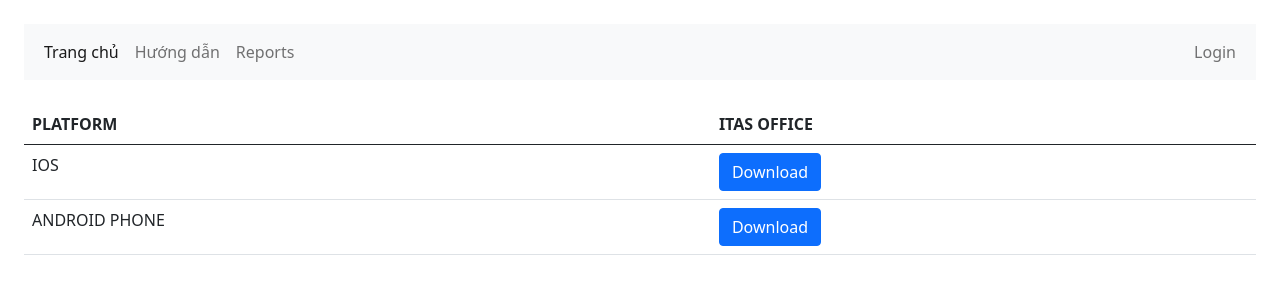
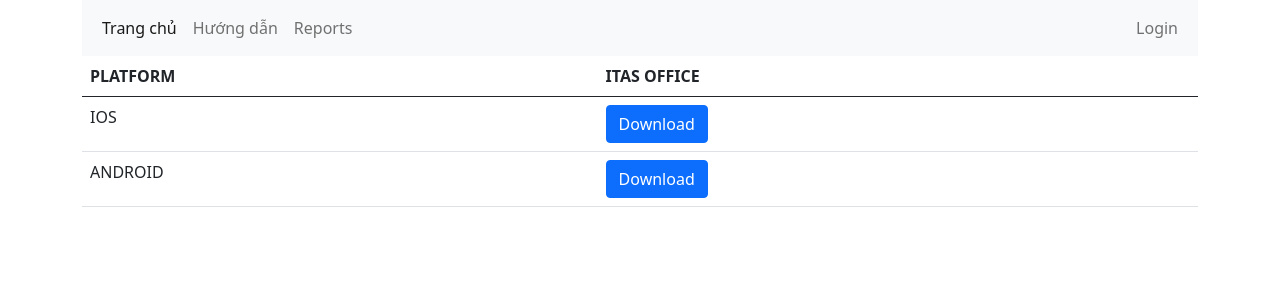
Before and after one commit to habvtng/pk_apps, a plain HTML site: page index.html in a window 1280 px wide. Drawn offline with nearby package versions, Linux system fonts and the light colour scheme.

Commit message:
sua itas

```diff
--- a/index.html
+++ b/index.html
@@ -7,8 +7,8 @@
     <link href="https://cdn.jsdelivr.net/npm/bootstrap@5.0.2/dist/css/bootstrap.min.css" rel="stylesheet">
     <script src="https://cdn.jsdelivr.net/npm/bootstrap@5.0.2/dist/js/bootstrap.bundle.min.js"></script>
 </head>
-<body>
-    <div class="m-4">
+<body class="container">
+    <div>
         <nav class="navbar navbar-expand-lg navbar-light bg-light">
             <div class="container-fluid">
                 <div class="collapse navbar-collapse" id="navbarCollapse">
@@ -24,7 +24,7 @@
             </div>
         </nav>
     </div>
-    <div class="m-4">
+    <div>
         <table class="table">
             <thead>
                 <tr>
@@ -44,9 +44,10 @@
                     </td>
                 </tr>
                 <tr>
-                    <td>ANDROID PHONE</td>
+                    <td>ANDROID</td>
                     <td>
-                        <a class="btn btn-primary" href="market://details?id=vn.itas.office">Download</button>
+                        <a class="btn btn-primary" href="market://details?id=vn.itas.office">Download</a>
+                        <!-- <a class="btn btn-primary" href="office/">Download APK</a> -->
                     </td>
                 </tr>
             </tbody>
```
Also changed, not shown: huongdan.html (+3 -3 lines), 1 other file.
